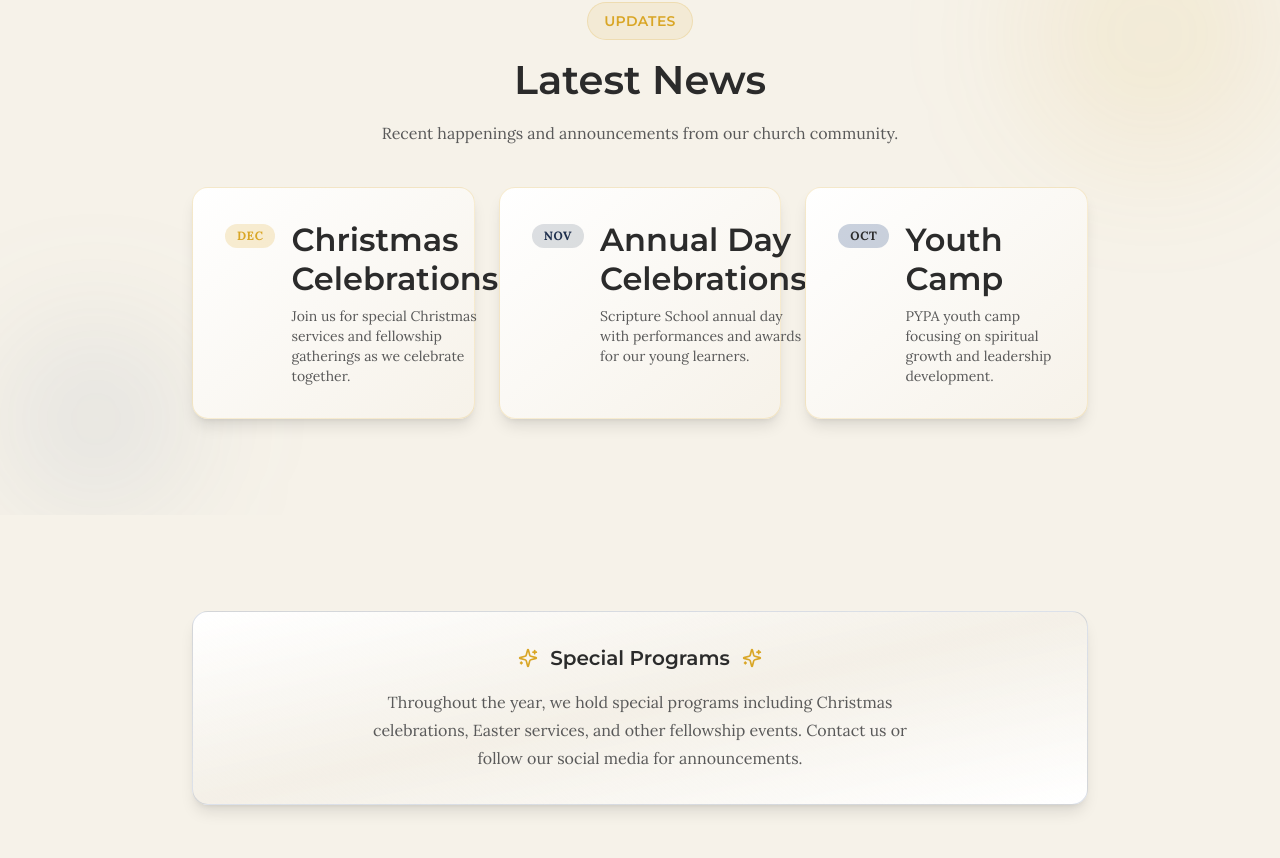
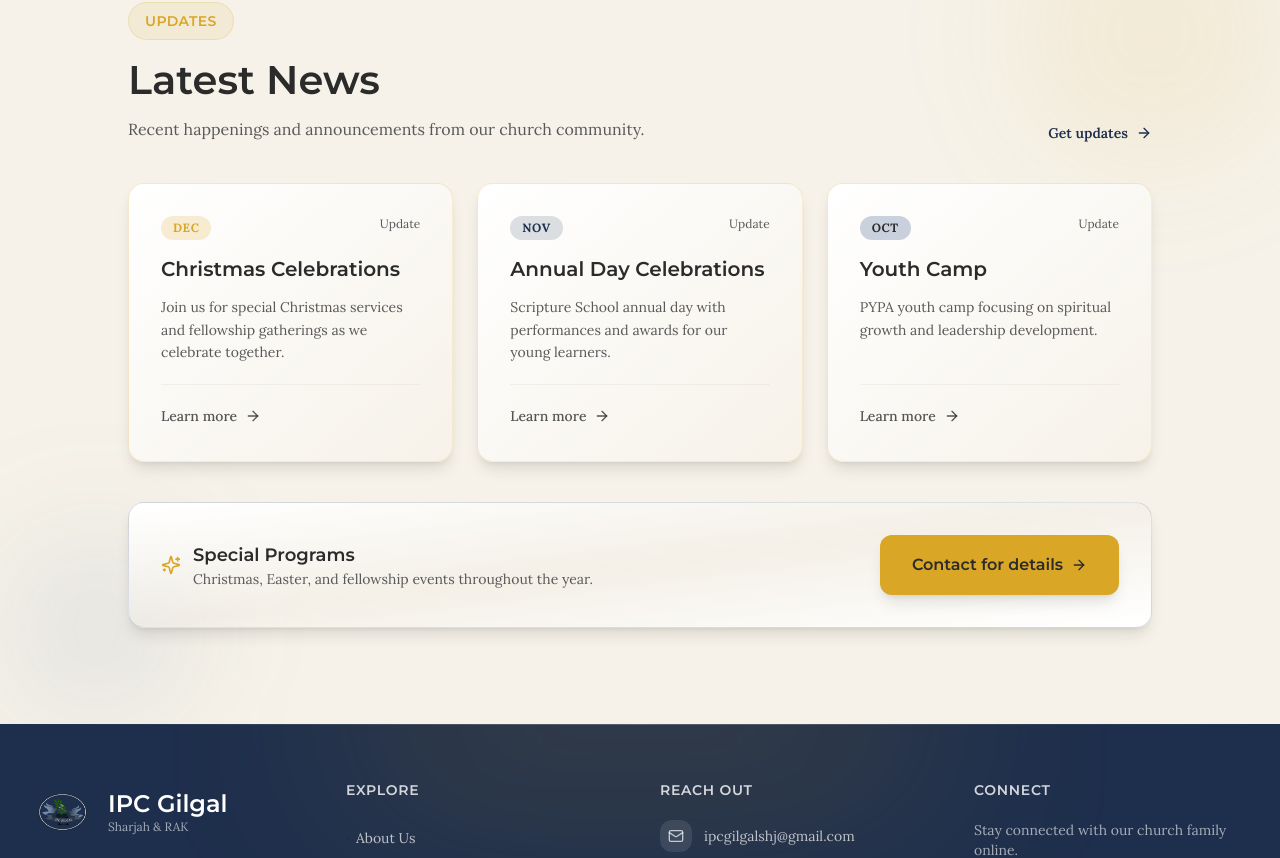
Before and after one commit to lincythomas248/gilgal-harmony-web, a React (Vite) app: page /events in a window 1280 px wide. Shown: the part 1860-2718 px from the top of the page. Built offline with nearby package versions, Linux system fonts and the light colour scheme; the HTML template or start-up script is replaced by a standard one.

Commit message:
Code edited in Lovable Code Editor
Edited UI in Lovable

```diff
--- a/src/pages/Events.tsx
+++ b/src/pages/Events.tsx
@@ -1,7 +1,7 @@
 import { Layout } from "@/components/layout/Layout";
 import { HeroBanner } from "@/components/ui/HeroBanner";
 import { BackToTop } from "@/components/ui/BackToTop";
-import { Calendar, Clock, MapPin, Megaphone, Sparkles } from "lucide-react";
+import { Calendar, Clock, MapPin, Sparkles, ArrowRight } from "lucide-react";
 
 const upcomingEvents = [
   {
@@ -70,7 +70,8 @@ export default function Events() {
               <span className="label-badge mb-4">Regular Services</span>
               <h2 className="text-foreground mb-4">Weekly Gatherings</h2>
               <p className="text-muted-foreground max-w-2xl mx-auto">
-                Stay connected with our church community through regular services and events. Contact us for specific dates and times.
+                Stay connected with our church community through regular services and events. Contact us for specific
+                dates and times.
               </p>
             </div>
 
@@ -83,13 +84,11 @@ export default function Events() {
                         <Calendar className="w-7 h-7 text-accent" />
                       </div>
                     </div>
+
                     <div className="flex-1">
-                      <h3 className="text-lg font-semibold text-foreground mb-2">
-                        {event.title}
-                      </h3>
-                      <p className="text-muted-foreground text-sm mb-3">
-                        {event.description}
-                      </p>
+                      <h3 className="text-lg font-semibold text-foreground mb-2">{event.title}</h3>
+                      <p className="text-muted-foreground text-sm mb-3">{event.description}</p>
+
                       <div className="flex flex-wrap gap-4 text-sm text-muted-foreground">
                         <span className="flex items-center gap-1">
                           <Clock className="w-4 h-4 text-accent" />
@@ -101,47 +100,15 @@ export default function Events() {
                         </span>
                       </div>
                     </div>
-                  </div>
-                </div>
-              ))}
-            </div>
-          </div>
-        </div>
-      </section>
 
-      {/* Latest Updates - Moved from Home */}
-      <section className="section-cream page-section relative overflow-hidden">
-        <div className="absolute top-0 right-0 w-64 h-64 bg-accent/10 rounded-full blur-3xl" />
-        <div className="absolute bottom-0 left-0 w-48 h-48 bg-dove/10 rounded-full blur-3xl" />
-
-        <div className="section-container relative">
-          <div className="max-w-4xl mx-auto">
-            <div className="text-center mb-10">
-              <span className="label-badge mb-4">Updates</span>
-              <h2 className="text-foreground mb-4">Latest News</h2>
-              <p className="text-muted-foreground">
-                Recent happenings and announcements from our church community.
-              </p>
-            </div>
-
-            <div className="grid md:grid-cols-3 gap-6">
-              {latestUpdates.map((update, index) => (
-                <div key={index} className="card-warm group hover:shadow-lg transition-all">
-                  <div className="flex items-start gap-4">
-                    <div className="flex-shrink-0">
-                      <span className={`inline-block px-3 py-1 rounded-lg text-xs font-bold uppercase tracking-wider ${
-                        index === 0
-                          ? 'bg-accent/20 text-accent'
-                          : index === 1
-                            ? 'bg-primary/15 text-primary'
-                            : 'bg-dove/30 text-foreground'
-                      }`}>
-                        {update.month}
-                      </span>
-                    </div>
-                    <div>
-                      <h3 className="font-semibold text-foreground mb-2">{update.title}</h3>
-                      <p className="text-sm text-muted-foreground">{update.description}</p>
+                    {/* optional CTA for future (keeps layout premium) */}
+                    <div className="md:self-stretch md:flex md:items-center">
+                      <a
+                        href="/contact"
+                        className="inline-flex items-center gap-2 text-sm font-medium text-primary hover:text-primary/80 transition-colors"
+                      >
+                        Enquire <ArrowRight className="w-4 h-4" />
+                      </a>
                     </div>
                   </div>
                 </div>
@@ -151,23 +118,97 @@ export default function Events() {
         </div>
       </section>
 
-      {/* Special Programs */}
-      <section className="section-light page-section">
-        <div className="section-container">
-          <div className="max-w-4xl mx-auto">
-            <div className="card-warm bg-gradient-to-br from-card via-dove-light/40 to-card border-dove/20 text-center">
-              <div className="flex items-center justify-center gap-3 mb-4">
-                <Sparkles className="w-5 h-5 text-accent" />
-                <h2 className="text-xl font-semibold text-foreground">Special Programs</h2>
-                <Sparkles className="w-5 h-5 text-accent" />
+      {/* Latest Updates */}
+      <section className="section-cream page-section relative overflow-hidden">
+        <div className="absolute top-0 right-0 w-64 h-64 bg-accent/10 rounded-full blur-3xl" />
+        <div className="absolute bottom-0 left-0 w-48 h-48 bg-dove/10 rounded-full blur-3xl" />
+
+        <div className="section-container relative">
+          <div className="max-w-5xl mx-auto">
+            {/* Header row: fixes spacing + adds useful right-side action */}
+            <div className="flex flex-col md:flex-row md:items-end md:justify-between gap-6 mb-10">
+              <div className="text-center md:text-left">
+                <span className="label-badge mb-4 inline-flex">Updates</span>
+                <h2 className="text-foreground mb-3">Latest News</h2>
+                <p className="text-muted-foreground max-w-2xl">
+                  Recent happenings and announcements from our church community.
+                </p>
               </div>
-              <p className="text-muted-foreground max-w-xl mx-auto">
-                Throughout the year, we hold special programs including Christmas celebrations, Easter services, and other fellowship events. Contact us or follow our social media for announcements.
-              </p>
+
+              <div className="flex justify-center md:justify-end">
+                <a
+                  href="/contact"
+                  className="inline-flex items-center gap-2 text-sm font-semibold text-primary hover:text-primary/80 transition-colors"
+                >
+                  Get updates <ArrowRight className="w-4 h-4" />
+                </a>
+              </div>
+            </div>
+
+            {/* Premium card layout: equal height + stronger hierarchy */}
+            <div className="grid gap-6 sm:grid-cols-2 lg:grid-cols-3">
+              {latestUpdates.map((update, index) => (
+                <div key={index} className="card-warm group hover:shadow-lg transition-all h-full">
+                  <div className="flex flex-col h-full">
+                    <div className="flex items-start justify-between gap-4 mb-4">
+                      <span
+                        className={`inline-flex items-center px-3 py-1 rounded-lg text-xs font-bold uppercase tracking-wider ${
+                          index === 0
+                            ? "bg-accent/20 text-accent"
+                            : index === 1
+                              ? "bg-primary/15 text-primary"
+                              : "bg-dove/30 text-foreground"
+                        }`}
+                      >
+                        {update.month}
+                      </span>
+
+                      <span className="text-xs text-muted-foreground">Update</span>
+                    </div>
+
+                    <h3 className="text-xl font-semibold text-foreground leading-snug mb-3">{update.title}</h3>
+
+                    <p className="text-sm text-muted-foreground leading-relaxed flex-1">{update.description}</p>
+
+                    {/* subtle CTA line for “this is clickable” feel (even if not linked yet) */}
+                    <div className="mt-5 pt-4 border-t border-border/40">
+                      <a
+                        href="/contact"
+                        className="inline-flex items-center gap-2 text-sm font-medium text-foreground/80 hover:text-foreground transition-colors"
+                      >
+                        Learn more <ArrowRight className="w-4 h-4" />
+                      </a>
+                    </div>
+                  </div>
+                </div>
+              ))}
+            </div>
+
+            {/* Removes “dead space” feeling with a compact follow-on block */}
+            <div className="mt-10">
+              <div className="card-warm bg-gradient-to-br from-card via-dove-light/40 to-card border-dove/20">
+                <div className="flex flex-col md:flex-row md:items-center md:justify-between gap-6">
+                  <div className="flex items-center gap-3">
+                    <Sparkles className="w-5 h-5 text-accent" />
+                    <div>
+                      <h3 className="text-lg font-semibold text-foreground">Special Programs</h3>
+                      <p className="text-sm text-muted-foreground">
+                        Christmas, Easter, and fellowship events throughout the year.
+                      </p>
+                    </div>
+                  </div>
+
+                  <a href="/contact" className="btn-gold inline-flex items-center justify-center gap-2">
+                    Contact for details <ArrowRight className="w-4 h-4" />
+                  </a>
+                </div>
+              </div>
             </div>
           </div>
         </div>
       </section>
+
+      {/* (Old Special Programs section removed — now integrated above to avoid extra vertical space) */}
     </Layout>
   );
 }
```
